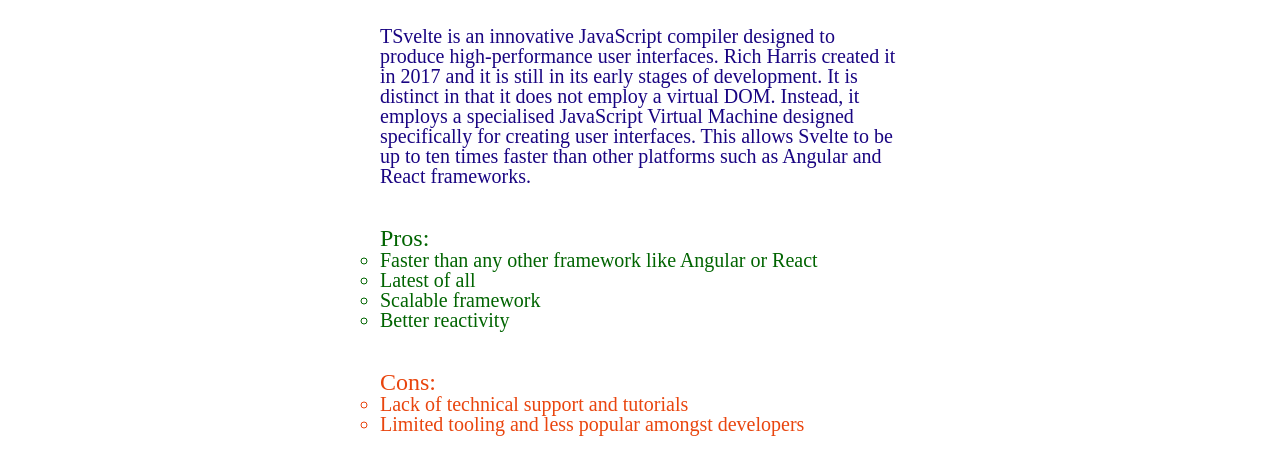
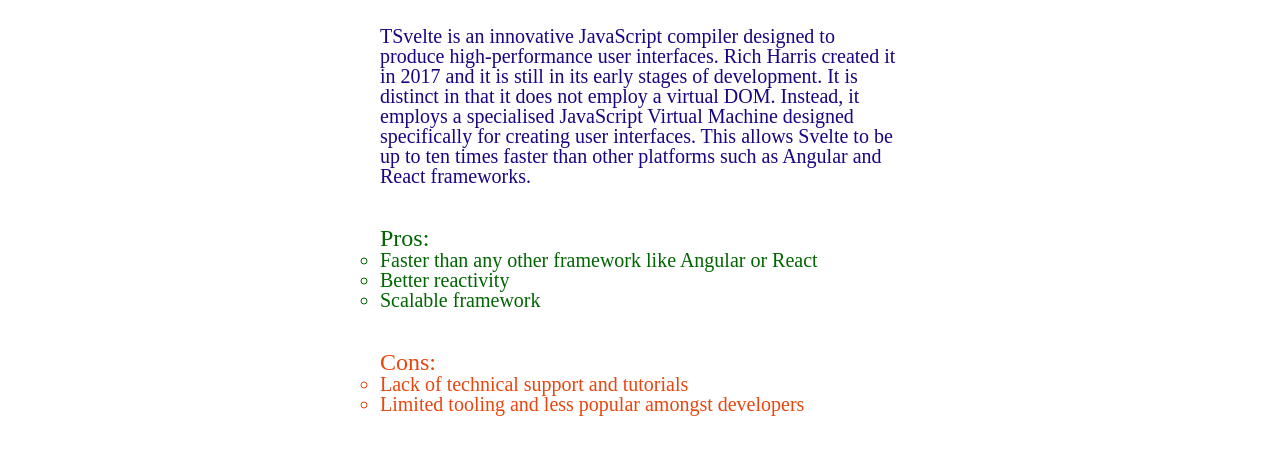
Before and after one commit to navyabalakrishnan/FA_Elevate_M2, a plain HTML site: page html/svelte.html in a window 1280 px wide. Shown: the part 234-708 px from the top of the page. Drawn offline with Linux system fonts and the light colour scheme.

Commit message:
finalsvelte

```diff
--- a/html/svelte.html
+++ b/html/svelte.html
@@ -48,9 +48,9 @@
                     <ul style="list-style-type:circle;">
 
                         <li> Faster than any other framework like Angular or React </li>
-                        <li> Latest of all </li>
+                        <li>Better reactivity</li>
                         <li> Scalable framework</li>
-                        <li>Better reactivity</li>
+
 
 
                     </ul>
```
